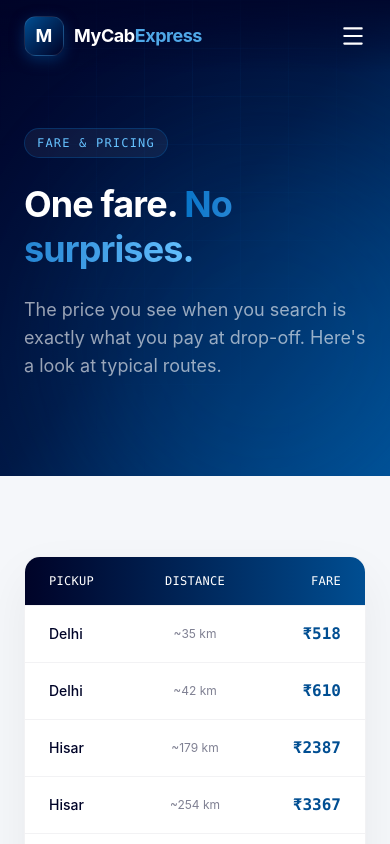
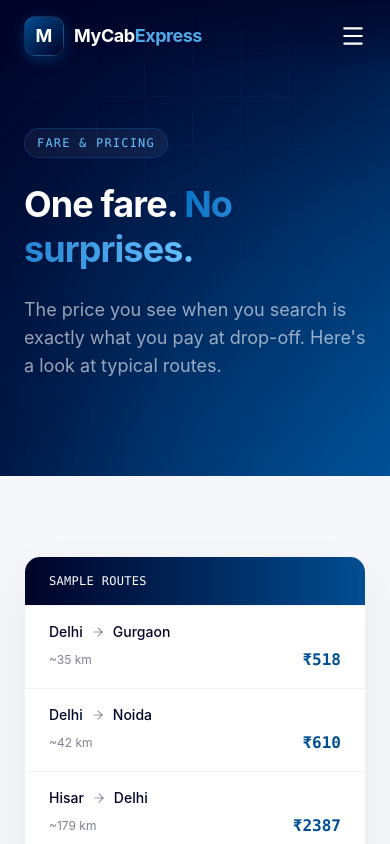
Before and after one commit to deepak-bhankher/Cab-Express, a React (Vite) app: page /pricing in a window 390 px wide. Shown: the top 844 px of the page. Built offline with nearby package versions, Linux system fonts and the light colour scheme.

Commit message:
update prices section in pricingtable.jsx

```diff
--- a/src/Components/Prices/Pricingtable.jsx
+++ b/src/Components/Prices/Pricingtable.jsx
@@ -43,11 +43,15 @@ export default function PricingTable() {
           variants={fadeUp}
           className="bg-white rounded-2xl border border-[#000428]/5 overflow-hidden shadow-[0_20px_50px_rgba(0,4,40,0.06)]"
         >
-          <div className="grid grid-cols-[1fr_auto_1fr] sm:grid-cols-[1fr_1fr_auto_auto] bg-gradient-to-r from-[#000428] to-[#004e92] text-white text-xs font-mono uppercase tracking-wide px-6 py-4">
+          {/* Header — hidden on mobile, table-style only makes sense on wider screens */}
+          <div className="hidden sm:grid grid-cols-[1fr_1fr_auto_auto] bg-gradient-to-r from-[#000428] to-[#004e92] text-white text-xs font-mono uppercase tracking-wide px-6 py-4">
             <span>Pickup</span>
-            <span className="hidden sm:block">Drop</span>
-            <span className="text-right sm:text-left">Distance</span>
+            <span>Drop</span>
+            <span className="text-left">Distance</span>
             <span className="text-right">Fare</span>
+          </div>
+          <div className="sm:hidden bg-gradient-to-r from-[#000428] to-[#004e92] text-white text-xs font-mono uppercase tracking-wide px-6 py-4">
+            Sample Routes
           </div>
 
           <motion.div
@@ -61,18 +65,36 @@ export default function PricingTable() {
                 key={`${r.from}-${r.to}`}
                 variants={rowVariant}
                 whileHover={{ backgroundColor: "#F5F7FA" }}
-                className="grid grid-cols-[1fr_auto_1fr] sm:grid-cols-[1fr_1fr_auto_auto] items-center px-6 py-4 border-t border-[#000428]/5"
+                className="px-6 py-4 border-t border-[#000428]/5"
               >
+                {/* Mobile layout: route on top, distance + fare below */}
+                <div className="flex sm:hidden flex-col gap-1.5">
+                  <div className="flex items-center gap-2 text-[#000428] font-medium text-sm">
+                    <span>{r.from}</span>
+                    <ArrowRight size={14} className="text-[#000428]/40" />
+                    <span>{r.to}</span>
+                  </div>
+                  <div className="flex items-center justify-between">
+                    <span className="text-[#000428]/50 text-xs">~{r.distanceKm} km</span>
+                    <span className="font-mono font-bold text-[#004e92] text-base">
+                      ₹{r.price}
+                    </span>
+                  </div>
+                </div>
+
+                {/* Desktop/tablet layout: full grid row */}
+                <div className="hidden sm:grid grid-cols-[1fr_1fr_auto_auto] items-center">
                   <span className="text-[#000428] font-medium text-sm">{r.from}</span>
-                <span className="hidden sm:flex items-center gap-1 text-[#000428]/50 text-sm">
+                  <span className="flex items-center gap-1 text-[#000428]/50 text-sm">
                     <ArrowRight size={14} /> {r.to}
                   </span>
-                <span className="text-[#000428]/50 text-xs text-right sm:text-left">
+                  <span className="text-[#000428]/50 text-xs text-left">
                     ~{r.distanceKm} km
                   </span>
                   <span className="font-mono font-bold text-[#004e92] text-right">
                     ₹{r.price}
                   </span>
+                </div>
               </motion.div>
             ))}
           </motion.div>
```
Lines whose indentation alone changed are shown as unchanged.
